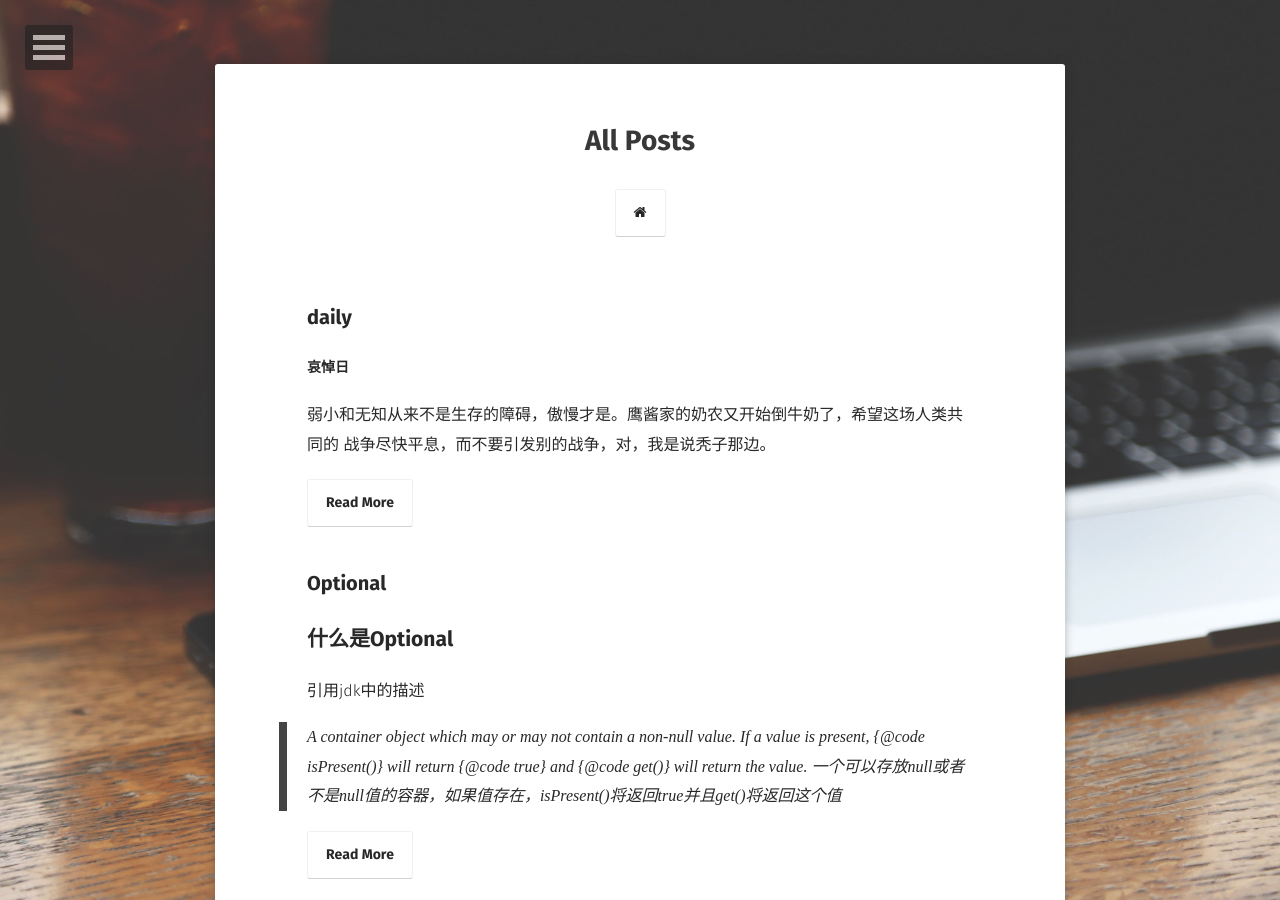
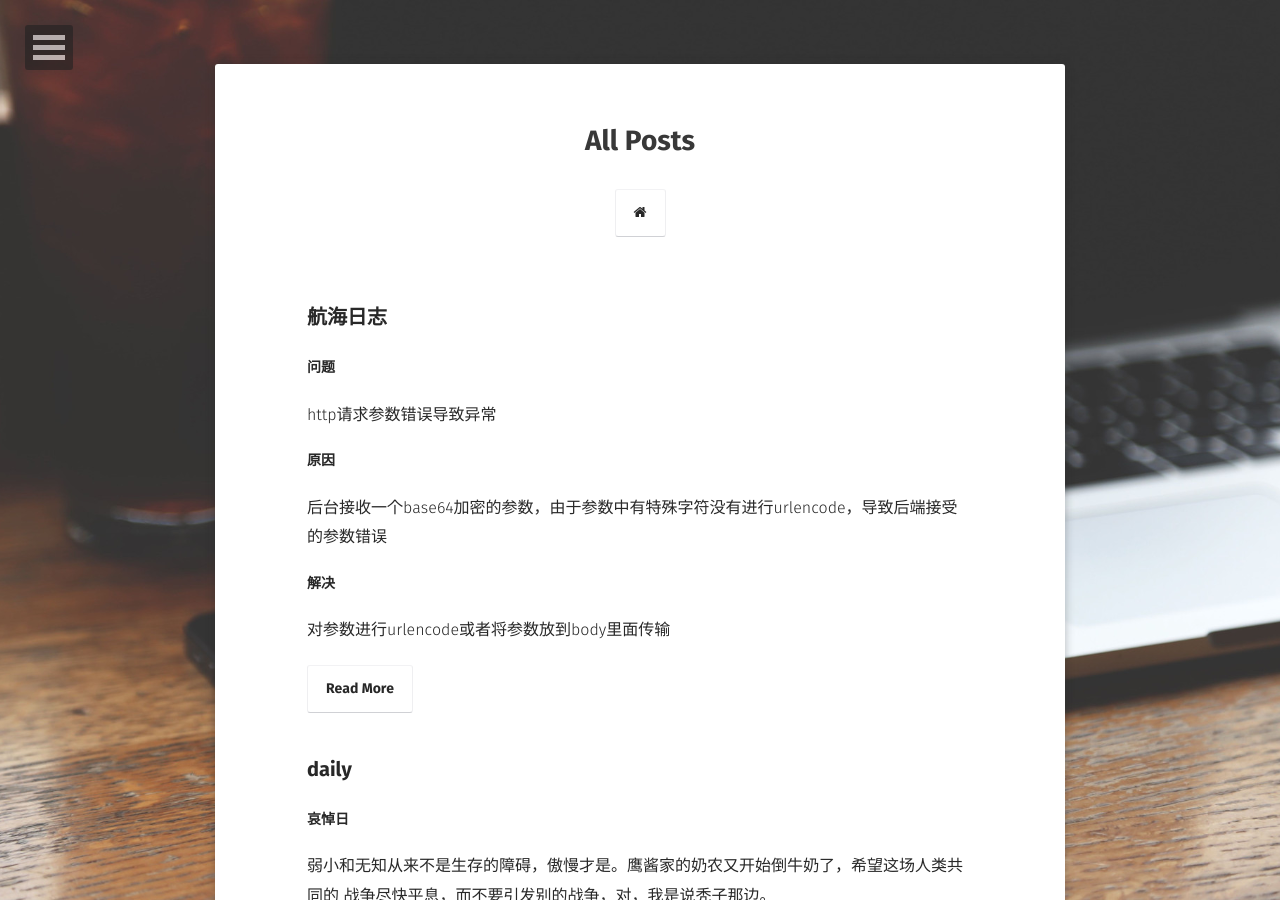
Before and after one commit to lindage1994/lindage1994.github.io, a Jekyll site: the page built from posts/index.md, in a window 1280 px wide and 900 px high. Built offline with Jekyll 4.4.1, drawn with Linux system fonts in a browser that asks for light colours; some web fonts are replaced.

Commit message:
2020-4-27 commit

```diff
--- /dev/null
+++ b/_posts/2020-04-27-navigate logbook.md
@@ -0,0 +1,22 @@
+---
+layout: post
+title: "航海日志"
+date: 2020-04-04
+description: "记录工作和生活"
+tag: [log]
+comments: true
+---
+
+#### 问题
+http请求参数错误导致异常
+#### 原因
+后台接收一个base64加密的参数，由于参数中有特殊字符没有进行urlencode，导致后端接受的参数错误
+#### 解决
+对参数进行urlencode或者将参数放到body里面传输
+
+#### 问题
+mybatis中使用concat查询结果是乱码
+#### 原因
+concat拼接的类型不一样，一个是数字类型，一个字符类型，就会出现乱码
+#### 解决
+通过convert或者cast将其他类型转化成字符类型
```
Also changed, not shown: _posts/2020-04-04-daily.md (+4 -0 lines).
